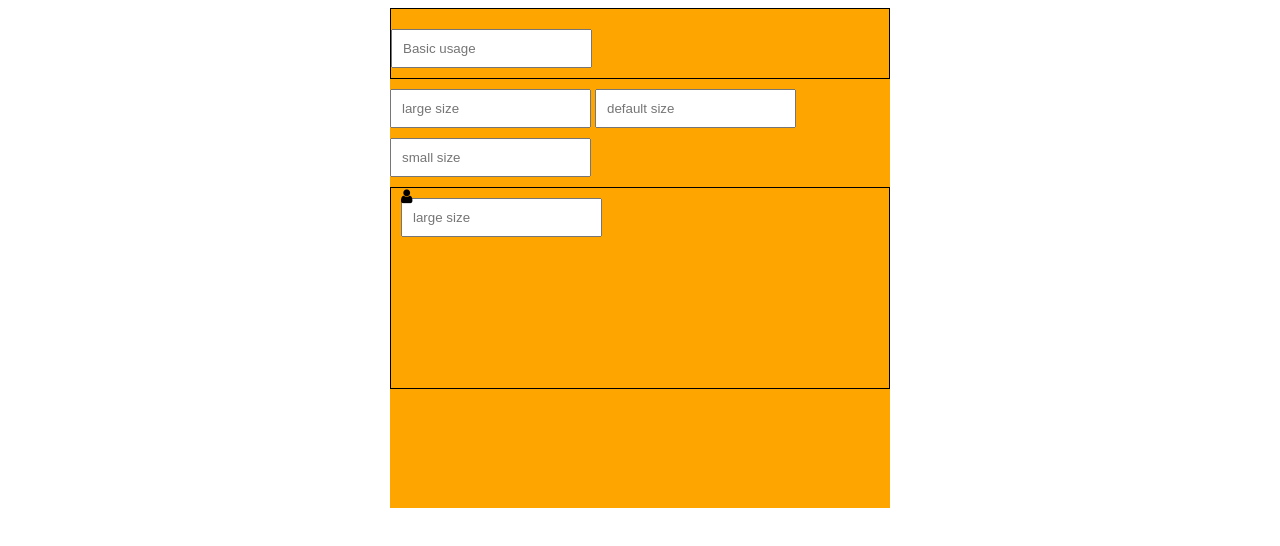
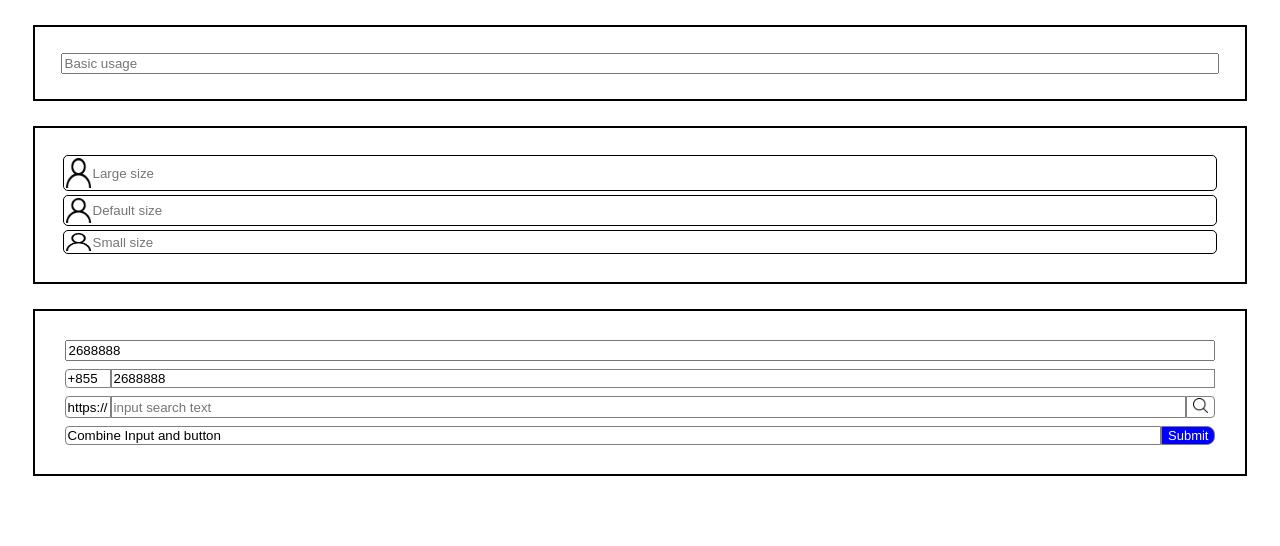
Before and after one commit to OUYORNG/Web_Design, a plain HTML site: page LAB04/LAB04_03.html in a window 1280 px wide. Drawn offline with Linux system fonts and the light colour scheme.

Commit message:
add lab07

```diff
--- a/LAB04/LAB04_03.css
+++ b/LAB04/LAB04_03.css
@@ -1,52 +1,91 @@
-body {
-    display: flex;
-    justify-content: center;
+.flex {
+  display: flex;
+}
+.grow1 {
+  flex-grow: 1;
+}
+.grow0 {
+  flex-grow: 0;
+}
+.flexcol {
+  display: flex;
+  flex-direction: column;
+}
+.border {
+  border: 2px solid black;
+  margin: 2%;
+  padding: 2%;
+}
+.border1 {
+  border: 1px solid black;
+  border-radius: 5px;
 }
 
-.parent {
-    height: 500px;
-    width: 500px;
-    background-color: orange;
+.center {
+  justify-content: center;
 }
-
-.parent1 {
-    height: 69px;
-    border: 1px solid black;
-
-    display: flex;
-    align-items: center;
+.left {
+  flex: 0;
+  width: 40px;
+  border-radius: 4px;
+  border-top-right-radius: 0px;
+  border-bottom-right-radius: 0px;
+  border: 1px solid gray;
 }
-
-.
-
-.parent2 {
-    height: 160px;
-    border: 1px solid black;
-    margin-top: 10px;
-
-    display: flex;
-    flex-direction: column;
-    padding: 0 10px;
+.right {
+  flex: 1;
+  width: 0%;
+  border-top-left-radius: 0px;
+  border-bottom-left-radius: 0px;
+  border: 1px solid gray;
 }
-
-.child {
-    margin-top: 10px;
+.margin {
+  margin: 2px;
+  padding: 2px;
 }
-
-.parent3 {
-    height: 200px;
-    border: 1px solid black;
-    margin-top: 10px;
-
-    display: flex;
-    flex-direction: column;
-    padding: 0 10px;
+.btn {
+  background-color: blue;
+  border-top-right-radius: 8px;
+  border-bottom-right-radius: 8px;
+  /* border-style: 1px solid black ; */
+  border: 1px solid gray;
+  box-sizing: border-box;
+  color: white;
+  cursor: pointer;
+  /* display: inline-block; */
+  font-family: "Haas Grot Text R Web", "Helvetica Neue", Helvetica, Arial,
+    sans-serif;
+  font-size: 13px;
+  font-weight: 500;
+  /* height: 40px; */
+  /* line-height: 15px; */
+  list-style: none;
+  /* margin: 0; */
+  outline: none;
+  /* padding: 10px 16px; */
+  position: relative;
+  text-align: center;
+  text-decoration: none;
+  transition: color 100ms;
+  vertical-align: baseline;
+  user-select: none;
+  -webkit-user-select: none;
+  touch-action: manipulation;
 }
-
-.input-icons i {
-    position: absolute;
+.L {
+  height: 30px;
 }
-
-.child {
-    padding: 10px;
+.S {
+  height: 18px;
 }
+.b {
+  border-style: none;
+}
+.img {
+  width: 25px;
+  height: auto;
+}
+.img1 {
+  width: 15px;
+  height: 15px;
+}
--- a/LAB04/LAB04_03.html
+++ b/LAB04/LAB04_03.html
@@ -1,28 +1,77 @@
 <!DOCTYPE html>
 <html lang="en">
   <head>
-    <meta charset="UTF-8">
-    <meta name="viewport" content="width=device-width, initial-scale=1.0">
+    <meta charset="UTF-8" />
+    <meta name="viewport" content="width=device-width, initial-scale=1.0" />
     <title>Document</title>
-    <link rel="stylesheet" href="LAB04_03.css">
-    <link rel="stylesheet" href=
-"https://cdnjs.cloudflare.com/ajax/libs/font-awesome/4.7.0/css/font-awesome.min.css">
-
+    <link rel="stylesheet" href="LAB04_03.css" />
+    <link
+      rel="stylesheet"
+      href="//fonts.googleapis.com/css?family=Roboto:400,500,700,400italic|Material+Icons"
+    />
   </head>
   <body>
-    <div class="parent">
-        <div class="parent1">
-            <input class="child basic-usage" type="text" placeholder="Basic usage">
+    <div class="border flex">
+      <div class="flex grow1">
+        <input class="grow1" type="text" placeholder="Basic usage" />
       </div>
-        <div class="parent2">
-            <input class="child large-size" type="text" placeholder="large size">
-            <input class="child default-size" type="text" placeholder="default size">
-            <input class="child small-size" type="text" placeholder="small size">
     </div>
-        <div class="parent3">
-           <div class="input-icons">
-            <i class="fa fa-user icon"></i>
-            <input class="child large-size" type="text" placeholder="large size">
+
+    <div class="border flexcol">
+      <div class="L border1 margin flex grow1">
+        <img class="img" src="user.png" alt="" />
+        <input class="b grow1 right" type="text" placeholder="Large size" />
+      </div>
+      <div class="border1 margin flex grow1">
+        <img class="img" src="user.png" alt="" />
+        <input class="b grow1 right" type="text" placeholder="Default size" />
+      </div>
+      <div class="S border1 margin flex grow1">
+        <img class="img" src="user.png" alt="" />
+        <input class="b grow1 right" type="text" placeholder="Small size" />
+      </div>
+    </div>
+
+    <div class="border flexcol">
+      <div class="margin flex grow1">
+        <input class="grow1" type="text" value="2688888" />
+      </div>
+      <div class="margin grow1 flex">
+        <input class="left grow0" type="text" value="+855" />
+        <input class="right grow1" type="text" value="2688888" />
+      </div>
+      <div class="margin grow1 flex">
+        <input class="left grow0" type="text" value="https://" />
+        <input
+          class="right grow1"
+          type="text"
+          placeholder="input search text"
+        />
+        <button
+          style="
+            border-top-right-radius: 4px;
+            border-bottom-right-radius: 4px;
+            background-color: white;
+            border: 1px solid gray;
+          "
+        >
+          <img class="img1" src="search-interface-symbol.png" alt="" />
+        </button>
+      </div>
+      <div class="margin grow1 flex">
+        <input
+          style="
+            flex: 1;
+            width: 0%;
+            border: 1px solid gray;
+            border-top-left-radius: 4px;
+            border-bottom-left-radius: 4px;
+          "
+          class="grow1"
+          type="text"
+          value="Combine Input and button"
+        />
+        <button class="btn grow0">Submit</button>
       </div>
     </div>
   </body>
--- a/LAB04/LAB04_05.css
+++ b/LAB04/LAB04_05.css
@@ -80,7 +80,7 @@ img {
 }
 
 .fa-user-circle-o {
-  color: orange;
+  color: blue;
 }
 
 .fa-google {
@@ -113,3 +113,7 @@ a:active {
   right: 0;
   padding: 10px;
 }
+
+button:hover {
+  background-color: orange;
+}
--- a/LAB05/LAB05_02.css
+++ b/LAB05/LAB05_02.css
@@ -15,7 +15,6 @@
 
 .sub-child {
   position: relative;
-
 }
 
 .text {
--- a/LAB05/style.css
+++ /dev/null
@@ -1,10 +0,0 @@
-.parent {
-    width: 600px;
-    height: 600px;
-    background-color: violet;
-}
-.child {
-    width: 200px;
-    height: 200px;
-    background-color: grey;
-}
```
Also changed, not shown: Chapter05/button-inside-input.html (added, +57 -0 lines), Chapter05/icon-inside-input.html (added, +54 -0 lines), Chapter07/medai-screen.html (added, +123 -0 lines), LAB04/LAB04_05.html (+3 -1 lines), LAB05/LAB05_01.html (+8 -10 lines), LAB05/LAB05_03.html (+45 -12 lines), LAB05/index.html (deleted, +0 -18 lines), LAB04/girl.jpg (deleted), LAB04/search-interface-symbol.png (added), LAB04/user-line.png (added), LAB04/user.png (added), LAB05/LAB05_01.css (indentation only), LAB05/LAB05_04.html (added). Lines whose indentation alone changed are shown as unchanged.
